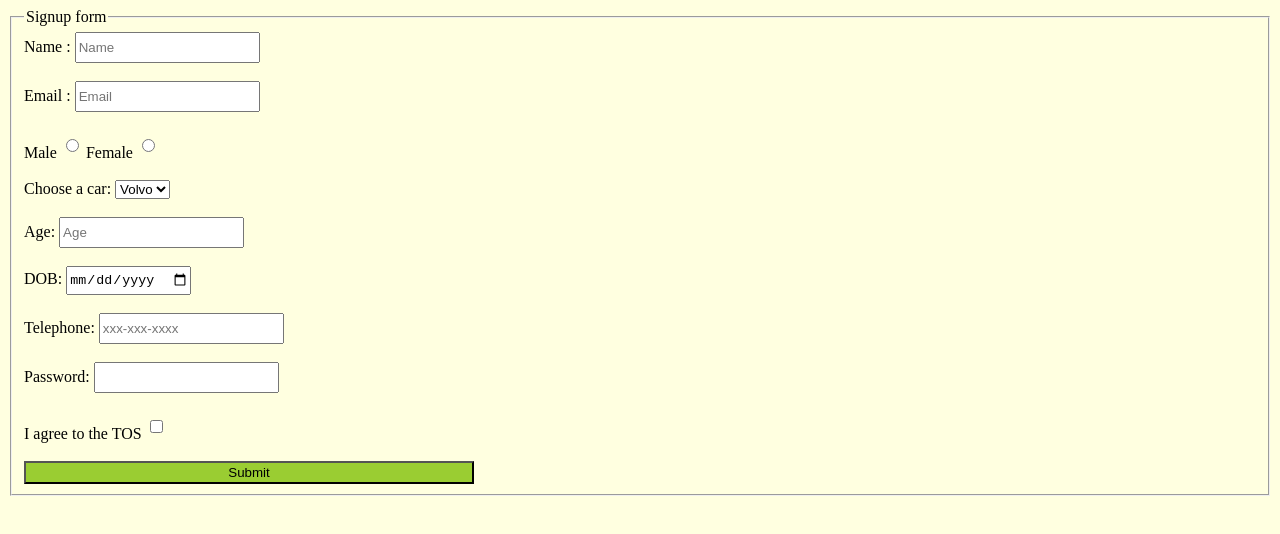
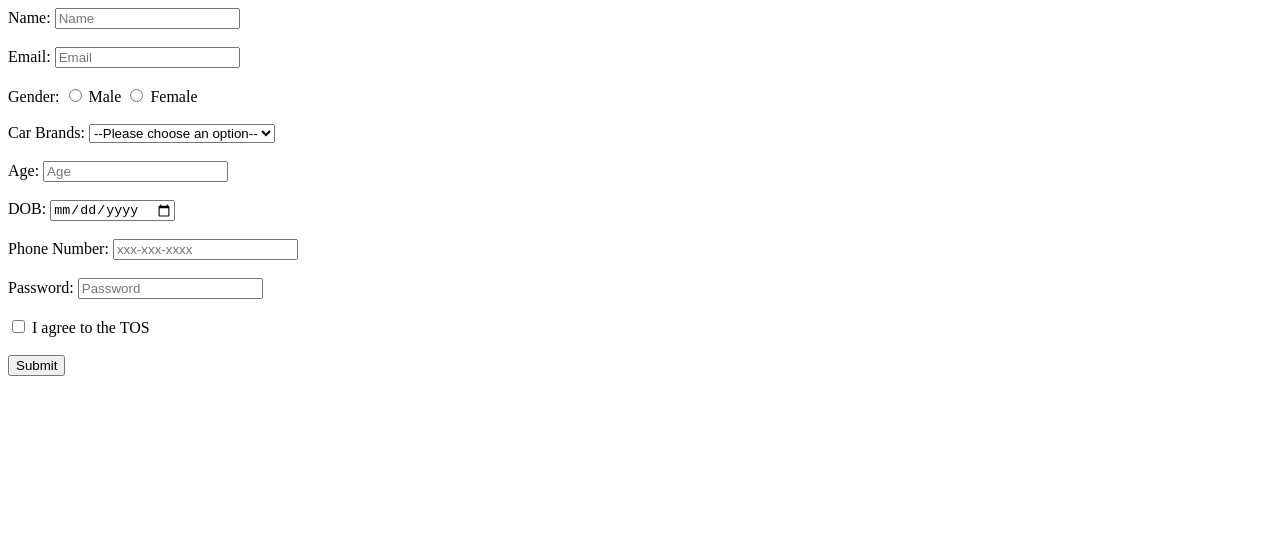
Before and after one commit to acciojob/signup-form-car-AnweshaBhatt475, a website: page main.html in a window 1280 px wide. Drawn offline with Linux system fonts and the light colour scheme.

Commit message:
created a submission

```diff
--- a/main.html
+++ b/main.html
@@ -1,50 +1,46 @@
 <!DOCTYPE html>
+<html lang="en">
+<head>
+    <meta charset="UTF-8">
+    <meta name="viewport" content="width=device-width, initial-scale=1.0">
+    <title>Signup Form</title>
+</head>
+<body>
+    <form method="post" action="">
+        <label for="name">Name:</label>
+        <input type="text" id="name" name="name" placeholder="Name" required><br><br>
 
-<html>
+        <label for="email">Email:</label>
+        <input type="email" id="email" name="email" placeholder="Email" required><br><br>
 
-<head>
-	<link rel="stylesheet" href="styles.css">
-</head>
+        <label for="gender_m">Gender:</label>
+        <input type="radio" id="gender_m" name="gender" value="male" required> Male
+        <input type="radio" id="gender_f" name="gender" value="female" required> Female<br><br>
 
-<body>
-	<!-- the entire body must be written by student -->
-    <!-- <script type="text/javascript" src="./script.js">
-</script> -->
-<form method="post">
-	<fieldset>
-		<legend>Signup form</legend>
+        <label for="cars">Car Brands:</label>
+        <select id="cars" name="cars" required>
+            <option value="">--Please choose an option--</option>
+            <option value="toyota">Toyota</option>
+            <option value="ford">Ford</option>
+            <option value="bmw">BMW</option>
+        </select><br><br>
 
-	<label for="name">Name :</label>
-	<input type="text" id="name" name="name" placeholder="Name" required /><br/><br/>
-<label for="email">Email :</label>
-	<input type="email" id="email" name="email" placeholder="Email" required/><br/><br/>
-<label for="male">Male</label>
-	<input type="radio" id="gender_m" name="gender"/>
-
-	<label for="female">Female</label>
-	<input type="radio" id="gender_f" name="gender"/><br><br>
-	<label for="cars">Choose a car:</label>
-<select name="cars" id="cars" placeholder="Please choose an option" required>
-  <option value="volvo">Volvo</option>
-  <option value="saab">Saab</option>
-  <option value="opel">Opel</option>
-  <option value="audi">Audi</option>
-</select><br><br>
-	<label for="age">Age:</label>
+        <label for="age">Age:</label>
         <input type="number" id="age" name="age" placeholder="Age" required><br><br>
 
-	<label for="date">DOB:</label>
+        <label for="dob">DOB:</label>
         <input type="date" id="dob" name="dob" required><br><br>
-	<label for="tel">Telephone:</label>
+
+        <label for="tel">Phone Number:</label>
         <input type="tel" id="tel" name="tel" placeholder="xxx-xxx-xxxx"><br><br>
-	<label for="password">Password:</label>
-        <input type="password" id="password" name="password" required><br><br>
-	<level for="terms">I agree to the TOS</level>
-	<input type="checkbox" name="tos" id="tos" required><br><br>
-	<button type="submit">Submit</button>
 
-</form>
-</fieldset>
+        <label for="password">Password:</label>
+        <input type="password" id="password" name="password" placeholder="Password" required><br><br>
+
+        <input type="checkbox" id="tos" name="tos" required>
+        <label for="tos">I agree to the TOS</label><br><br>
+
+        <button type="submit">Submit</button>
+    </form>
 </body>
-
 </html>
--- a/styles.css
+++ /dev/null
@@ -1,21 +0,0 @@
-
-/* Your CSS Code here. */
-input{
-	height:25px;
-
-
-}
-body{
-	background-color:lightyellow;
-	margin:5px;
-	padding:3px;
-	box-sizing:border-box:
-
-}
-button{
-	height:23px;
-	width:450px;
-	background-color:yellowgreen;
-
-
-}
```
